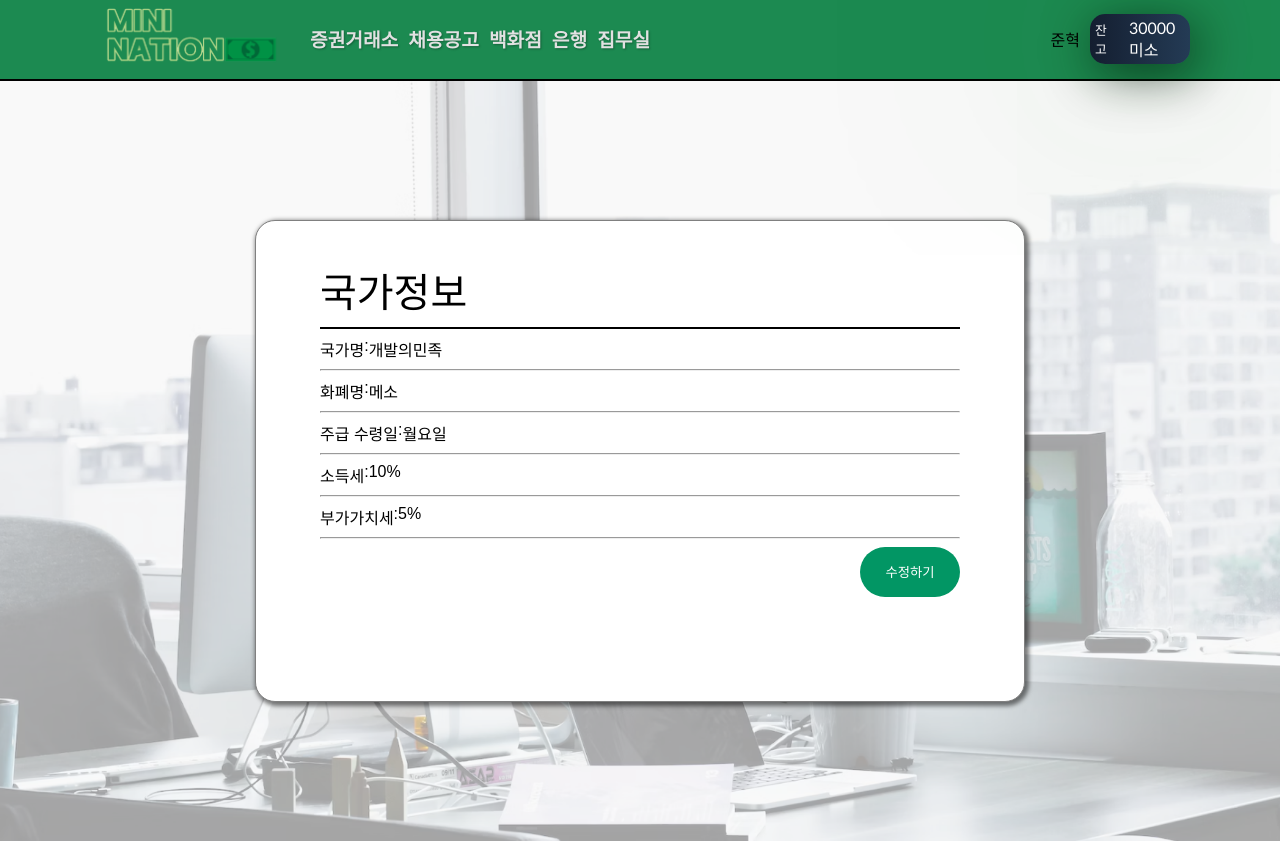
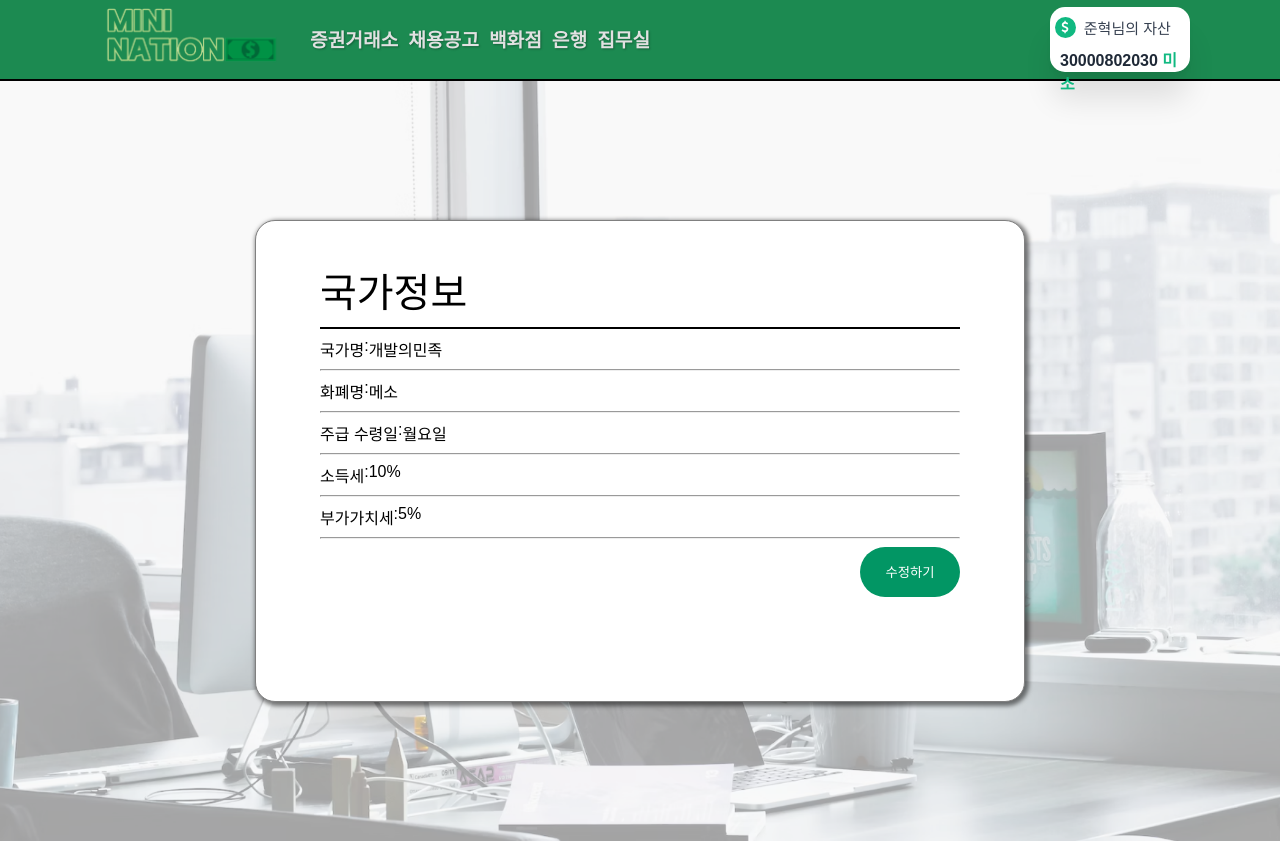
Before and after one commit to junhyuk11/minination_pjt, a React (Create React App) app in the folder Frontend/: page /admin/office in a window 1280 px wide. Built offline with nearby package versions, Linux system fonts and the light colour scheme; a web font is replaced by a local one; what recoil-persist would draw is missing.

Commit message:
fix: header styling

```diff
--- a/Frontend/src/components/Common/Organisms/NavBar.css
+++ b/Frontend/src/components/Common/Organisms/NavBar.css
@@ -66,35 +66,64 @@
     transition-property: width, left;
   }
 
+  /* --------- ASSET CARD --------- */
   .asset-card {
-    width: 100px;
-    height: 50px;
-    background: rgb(17, 4, 134);
+    background-color: #fff;
+    box-shadow: 0 30px 30px -3px rgba(0, 0, 0, 0.1), 0 4px 6px -2px rgba(0, 0, 0, 0.05);
     border-radius: 15px;
-    box-shadow: rgba(4, 30, 8, 0.7) 5px 10px 50px ,rgba(39, 128, 40, 0.7) -5px 0px 250px;
-    display: flex;
-    color: white;
-    justify-content: center;
-    align-items: center;
-    position: relative;
-    background: linear-gradient(to right, rgb(20, 30, 48), rgb(36, 59, 85));
+    width: 140px;
+    max-height: 65px;
     cursor: pointer;
-    transition: all 0.3s ease-in-out;
-    overflow: hidden;
+    transition: background-color 0.3s ease, transform 0.3s ease;
   }
 
   .asset-card:hover {
-    box-shadow: rgba(17, 154, 38, 0.7) 5px 10px 10px ,rgba(21, 155, 39, 0.7) -5px 0px 20px;
+    background-color: #f0f4f8;
+    transform: translateY(2px);
+}
+
+  .asset-card:active {
+      transform: translateY(0);
   }
 
-  .asset-key {
-    font-size: 0.8em;
-    margin-left: 5px;
+  .asset-card .title {
+    display: flex;
+    align-items: center;
+    margin: -5px 5px 0 5px;
   }
 
-  .asset-value {
-    font-size: 1em;
-    margin-left: 15px;
-    font-weight: 500;
-    font-family: 'Gill Sans', 'Gill Sans MT', Calibri, 'Trebuchet MS', sans-serif;
+  .asset-card .title span {
+    position: relative;
+    padding: 0.5rem;
+    background-color: #10B981;
+    width: 0.3rem;
+    height: 0.3rem;
+    border-radius: 9999px;
   }
+
+  .asset-card .title span svg {
+    position: absolute;
+    top: 50%;
+    left: 50%;
+    transform: translate(-50%, -50%);
+    color: #ffffff;
+    height: 0.8rem;
+  }
+
+  .asset-card .title-text {
+    margin-left: 0.5rem;
+    color: #374151;
+    font-size: 15px;
+  }
+
+  .asset-card .data p {
+    color: #1F2937;
+    font-size: 1rem;
+    font-weight: 700;
+    margin-top: -10px;
+    margin-left: 10px;
+  }
+
+  .asset-card .data p span {
+    color: #10B981;
+  }
--- a/Frontend/src/components/Common/Organisms/NavBar.jsx
+++ b/Frontend/src/components/Common/Organisms/NavBar.jsx
@@ -29,11 +29,26 @@ function NavBar({ username, totalBalance }) {
                     </div>
                 </div>
                 <div className="right-side">
-                    <span>{username}</span>
-
                     <div class="asset-card">
-                        <p class="asset-key">잔고</p>
-                        <span class="asset-value">{totalBalance}미소</span>
+                        <div class="title">
+                            <span>
+                                <svg
+                                    width="20"
+                                    fill="currentColor"
+                                    height="20"
+                                    viewBox="0 0 1792 1792"
+                                    xmlns="http://www.w3.org/2000/svg"
+                                >
+                                    <path d="M1362 1185q0 153-99.5 263.5t-258.5 136.5v175q0 14-9 23t-23 9h-135q-13 0-22.5-9.5t-9.5-22.5v-175q-66-9-127.5-31t-101.5-44.5-74-48-46.5-37.5-17.5-18q-17-21-2-41l103-135q7-10 23-12 15-2 24 9l2 2q113 99 243 125 37 8 74 8 81 0 142.5-43t61.5-122q0-28-15-53t-33.5-42-58.5-37.5-66-32-80-32.5q-39-16-61.5-25t-61.5-26.5-62.5-31-56.5-35.5-53.5-42.5-43.5-49-35.5-58-21-66.5-8.5-78q0-138 98-242t255-134v-180q0-13 9.5-22.5t22.5-9.5h135q14 0 23 9t9 23v176q57 6 110.5 23t87 33.5 63.5 37.5 39 29 15 14q17 18 5 38l-81 146q-8 15-23 16-14 3-27-7-3-3-14.5-12t-39-26.5-58.5-32-74.5-26-85.5-11.5q-95 0-155 43t-60 111q0 26 8.5 48t29.5 41.5 39.5 33 56 31 60.5 27 70 27.5q53 20 81 31.5t76 35 75.5 42.5 62 50 53 63.5 31.5 76.5 13 94z" />
+                                </svg>
+                            </span>
+                            <p class="title-text">{username}님의 자산</p>
+                        </div>
+                        <div class="data">
+                            <p>
+                                {totalBalance}802030 <span>미소</span>
+                            </p>
+                        </div>
                     </div>
                 </div>
             </div>
--- a/Frontend/src/components/StockExchange/Atoms/TabButton.jsx
+++ b/Frontend/src/components/StockExchange/Atoms/TabButton.jsx
@@ -1,4 +1,5 @@
-import React from 'react';
+/* eslint-disable no-nested-ternary */
+import React, { useState } from 'react';
 
 function TabButton({ imgsrc, onClick, className }) {
     const defaultButtonStyle = {
@@ -25,16 +26,30 @@ function TabButton({ imgsrc, onClick, className }) {
         filter: 'grayscale(0%)',
     };
 
+    const buttonHoverStyle = {
+        ...defaultButtonStyle,
+        transform: 'scale(1.1)', // 버튼이 1.1배로 확대됨
+    };
+
     // className에 'active'가 포함되어 있는지 확인
     const isButtonActive = className && className.includes('active');
+    const [isHovered, setIsHovered] = useState(false);
 
     return (
         <div>
             <button
                 type="button"
-                style={isButtonActive ? activeButtonStyle : defaultButtonStyle}
+                style={
+                    isButtonActive
+                        ? activeButtonStyle
+                        : isHovered
+                        ? buttonHoverStyle
+                        : defaultButtonStyle
+                }
                 onClick={onClick}
                 className="tab-button"
+                onMouseEnter={() => setIsHovered(true)}
+                onMouseLeave={() => setIsHovered(false)}
             >
                 <img
                     src={imgsrc}
--- a/Frontend/src/components/StockExchange/Organisms/CompanyContent1.jsx
+++ b/Frontend/src/components/StockExchange/Organisms/CompanyContent1.jsx
@@ -22,22 +22,28 @@ const CompanyContent1 = () => {
             </div>
 
             <div class="outlink-btns">
-                <div class="outlink-btn">
-                    <span class="tooltip">네이버 증권 사이트로 이동할께요</span>
+                <a
+                    href="https://comp.fnguide.com/SVO2/ASP/SVD_Finance.asp?pGB=1&gicode="
+                    class="outlink-btn"
+                >
+                    <span class="tooltip">FN가이드 페이지로 이동할께요</span>
                     <span>재무제표</span>
-                </div>
-                <div class="outlink-btn">
+                </a>
+                <a href="https://www.samsung.com/sec/" class="outlink-btn">
                     <span class="tooltip">
-                        삼성전자 판매 사이트로 이동할께요
+                        삼성전자 판매 페이지로 이동할께요
                     </span>
                     <span>제품정보</span>
-                </div>
-                <div class="outlink-btn">
+                </a>
+                <a
+                    href="https://www.samsung.com/sec/about-us/company-info/"
+                    class="outlink-btn"
+                >
                     <span class="tooltip">
-                        삼성전자 홍보 사이트로 이동할께요
+                        삼성전자 홍보 페이지로 이동할께요
                     </span>
                     <span>기업정보</span>
-                </div>
+                </a>
             </div>
         </div>
     );
--- a/Frontend/src/global.css
+++ b/Frontend/src/global.css
@@ -4,6 +4,7 @@ body {
     -webkit-font-smoothing: antialiased;
     -moz-osx-font-smoothing: grayscale;
     overflow: hidden;
+    text-decoration: none;
 }
 
 code {
```
